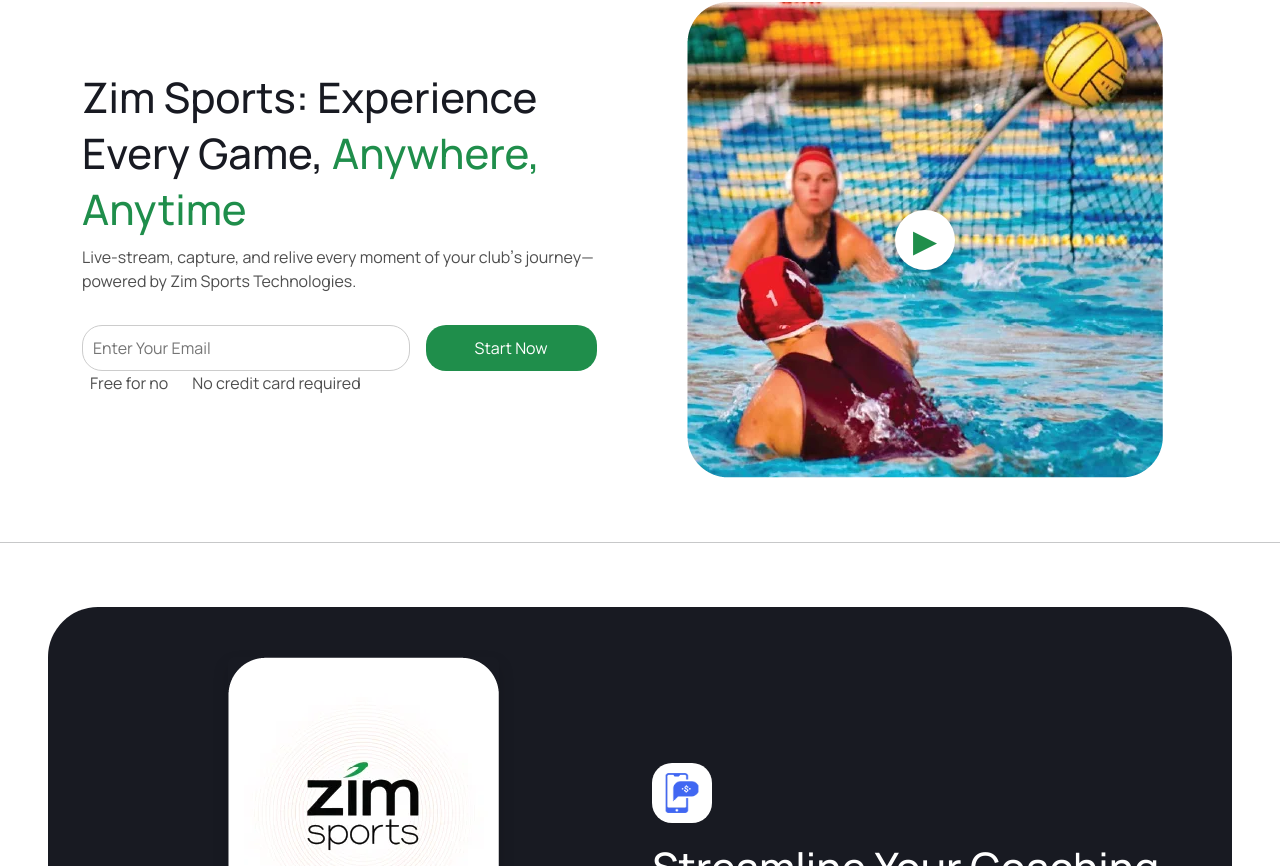
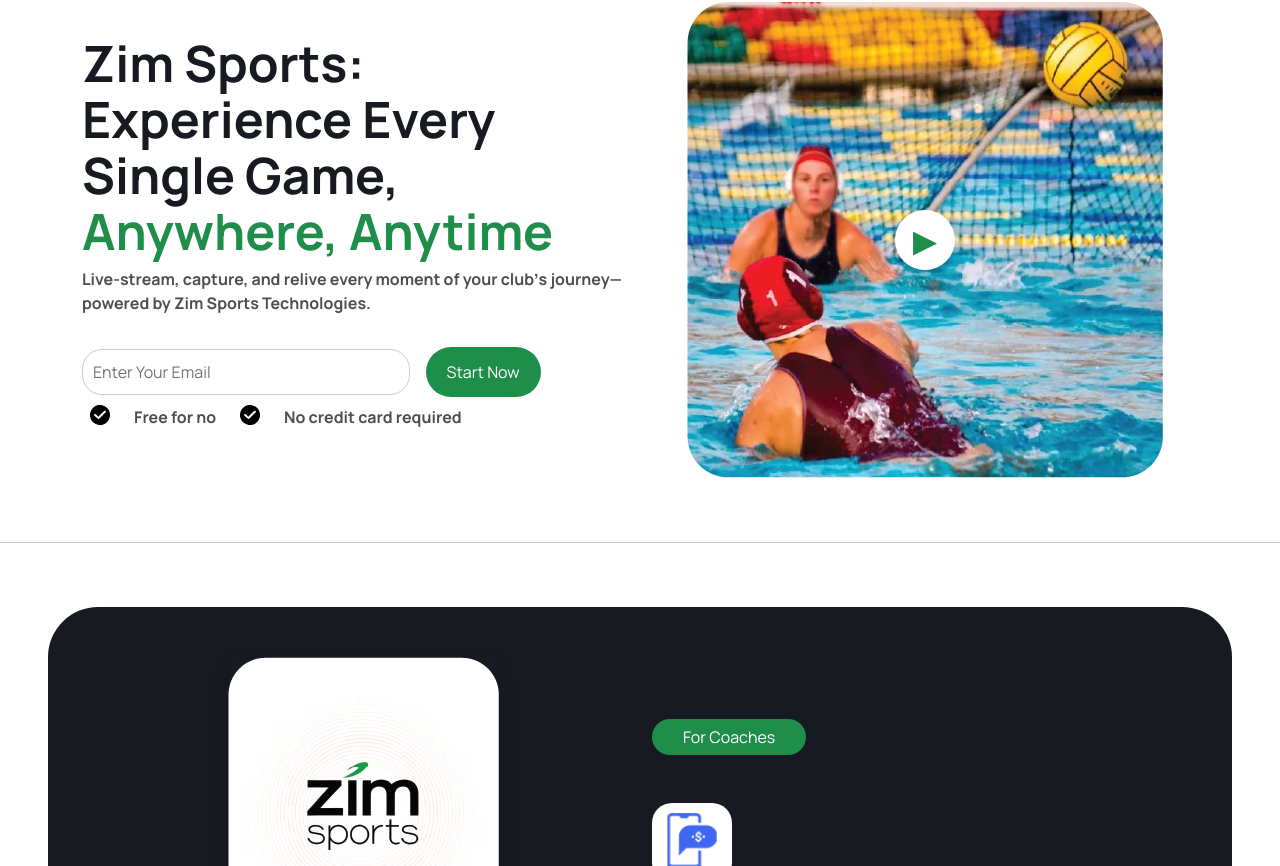
Before and after one commit to Zeeshanprojects/ZimSportsWebsite, a React (Vite) app in the folder zimsports/: page / in a window 1280 px wide. Shown: the part 174-1040 px from the top of the page. Built offline with nearby package versions, Linux system fonts and the light colour scheme; the HTML template or start-up script is replaced by a standard one.

Commit message:
code updated

```diff
--- a/zimsports/src/Pages/Home.jsx
+++ b/zimsports/src/Pages/Home.jsx
@@ -14,8 +14,10 @@ export default function Home() {
           <div className="col-sm-12 col-md-12 col-lg-6 col-xl-6 mb-4 mb-lg-0">
             <div className="text-content">
               <h1>
-                Zim Sports: Experience Every Game,
-                <span> Anywhere, Anytime</span>
+                <strong>
+                  Zim Sports: Experience Every Single Game,
+                  <span> Anywhere, Anytime</span>
+                </strong>
               </h1>
               <p>
                 Live-stream, capture, and relive every moment of your clubʼs
@@ -29,8 +31,19 @@ export default function Home() {
                 >
                   Start Now
                 </button>
-                <div className="d-flex gap-4 ms-2">
+
+                <div className="d-flex gap-4 ms-2 mt-2">
+                  <img
+                    src={Image.checked}
+                    alt="checked-icon"
+                    className="checked-icon"
+                  />
                   <p>Free for no</p>
+                  <img
+                    src={Image.checked}
+                    alt="checked-icon"
+                    className="checked-icon"
+                  />
                   <p>No credit card required</p>
                 </div>
               </div>
@@ -65,9 +78,13 @@ export default function Home() {
 
             {/* Right Content */}
             <div className="col-sm-12 col-md-6">
+              <button type="button" class="btn secondary-btn mb-5 ">
+                For Coaches
+              </button>
               <div className="icon d-flex align-items-center justify-content-center mb-3">
                 <img src={Image.icon1} alt="icon" />
               </div>
+
               <h1 className="color-white mb-3 ">
                 Streamline Your Coaching with Zim Sports
               </h1>
@@ -96,6 +113,9 @@ export default function Home() {
 
             {/* Right Content */}
             <div className="col-sm-12 col-md-6">
+               <button type="button" class="btn secondary-btn mb-5 ">
+                For Teams
+              </button>
               <div className="icon d-flex align-items-center justify-content-center mb-3">
                 <img src={Image.icon2} alt="icon" />
               </div>
@@ -126,6 +146,9 @@ export default function Home() {
 
             {/* Right Content */}
             <div className="col-sm-12 col-md-6 ">
+               <button type="button" class="btn secondary-btn mb-5 ">
+                For Families & Fans
+              </button>
               <div className="icon d-flex align-items-center justify-content-center mb-3">
                 <img src={Image.icon3} alt="icon" />
               </div>
@@ -190,16 +213,21 @@ export default function Home() {
               game.
             </p>
             <ul>
-                 <ls>
+              <ls>
                 <h5>Automated Rosters & Scheduling</h5>
-                <p>Quickly set up teams, create schedules, and manage player availability with automated tools.</p>
-            </ls>
-            <ls>
+                <p>
+                  Quickly set up teams, create schedules, and manage player
+                  availability with automated tools.
+                </p>
+              </ls>
+              <ls>
                 <h5>Integrated Communication Hub</h5>
-                <p>Facilitate seamless communication with instant messaging, announcements, and direct chats.</p>
-            </ls>
+                <p>
+                  Facilitate seamless communication with instant messaging,
+                  announcements, and direct chats.
+                </p>
+              </ls>
             </ul>
-
           </div>
           <div className="col-sm-12 col-md-12 col-lg-6 col-xl-6">
             <h2>
--- a/zimsports/src/assets/CSS/Home.css
+++ b/zimsports/src/assets/CSS/Home.css
@@ -4,10 +4,11 @@
   justify-content: center;
   height: 100%;
   min-height: 100%;
+  font-weight: bold !important;
 }
 
-h1 {
-  font-size: 42px;
+.text-content h1 {
+  font-size: 50px !important;
   line-height: 56px;
   color: rgb(24, 26, 34);
 }
@@ -30,9 +31,9 @@ input {
 
 .primary-btn {
   background-color: #1f8e4b !important;
-  border-radius: 20px;
+  border-radius: 50px !important;
   color: white !important;
-  padding: 10px 20px;
+  padding: 12px 20px !important;
 }
 
 .banner-right {
@@ -59,29 +60,36 @@ input {
   box-shadow: 0 2px 10px rgba(0, 0, 0, 0.2);
   cursor: pointer;
 }
+.checked-icon{
+  height: 20px;
+  width: 20px;
+}
 
 .background {
   padding: 30px !important;
   border-radius: 20px;
 }
+
 .background h1 {
   color: white !important;
 }
+
 .icon {
   background-color: white;
-  height: 60px;
-  width: 60px;
+  height: 80px;
+  width: 80px;
   border-radius: 20px;
 }
 
 .icon img {
-  height: 40px;
-  width: 40px;
+  height: 60px;
+  width: 60px;
 }
 
 .color-white {
   color: white;
 }
+
 .custom-para {
   margin-top: 0px;
   margin-bottom: 50px;
@@ -91,14 +99,16 @@ input {
 
   color: black !important;
 }
+
 .secondary-btn {
   background-color: #1f8e4b !important;
   color: white !important;
   border-radius: 20px !important;
-  padding: 10px 30px !important;
+  padding: 5px 30px !important;
 }
-.background-color{
-    background-color: #181A22 !important;
-    padding: 50px;
-    border-radius: 50px;
+
+.background-color {
+  background-color: #181a22 !important;
+  padding: 50px;
+  border-radius: 50px;
 }
--- a/zimsports/src/assets/Images/image.js
+++ b/zimsports/src/assets/Images/image.js
@@ -7,5 +7,6 @@ const Image = {
   icon1: new URL("icon1.webp", import.meta.url).href,
   icon2: new URL("icon1.webp", import.meta.url).href,
   icon3: new URL("icon1.webp", import.meta.url).href,
+  checked:new URL("checked.svg",import.meta.url).href,
 };
 export default Image;
```
Also changed, not shown: zimsports/src/assets/Images/checked.svg (added).
